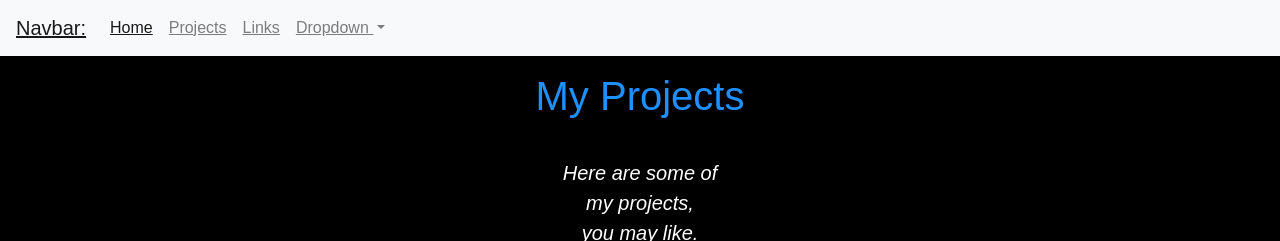
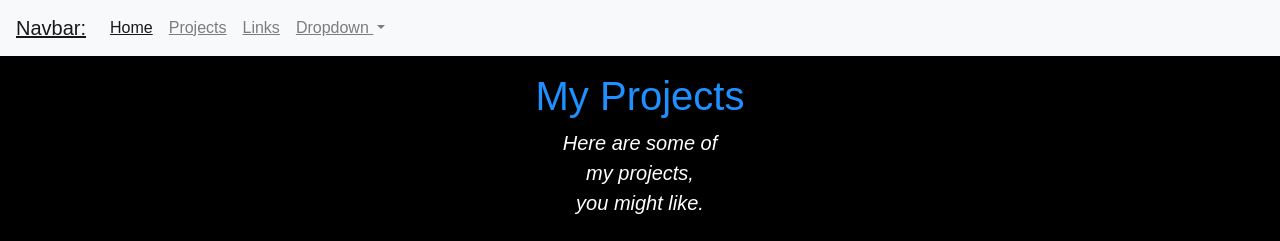
Before and after one commit to BiscDaBiscuit/BiscsBarnWebsite, a Flask app: page /projects in a window 1280 px wide. Shown: the top 241 px of the page. Run offline with Flask 2, Linux system fonts and the light colour scheme.

Commit message:
First Official Version

```diff
--- a/templates/projects.html
+++ b/templates/projects.html
@@ -12,10 +12,9 @@
   <body>
     <p></p>
 		<h1>My Projects</h1>
-		  <pre title="Project Page Intro/Discrip"><i>
-Here are some of
+		  <pre title="Project Page Intro/Discrip"><i>Here are some of
 my projects,
-you may like.</i></pre>
+you might like.</i></pre>
 	  <div class="work-box">
 	  <div class="work">
 	<!--───────────────card───────────────-->
@@ -24,19 +23,28 @@ you may like.</i></pre>
     	<a href="https://github.com/BiscDaBiscuit/AccountSearcher" target="_blank"> <!--Link to project-->
     	<div class="work-content">A simple account searcher!</div></a>
       </div>
+
+
         	<div class="card" title="Project Card 2">
         	<img class="work-img" src="https://imgs.search.brave.com/V1IWsDWsslqDVPDZSdxdblH5Pl-D4Mv71jthnfOR9_0/rs:fit:488:225:1/g:ce/aHR0cHM6Ly90c2Ux/Lm1tLmJpbmcubmV0/L3RoP2lkPU9JUC56/c1RyS2V3Vng3TjZB/LVhFMEJvT2tBSGFI/TSZwaWQ9QXBp">
             <a href="https://github.com/BiscDaBiscuit/BiscsBarnWebsite" target="_blank"> <!--Link to project-->
             <div class="work-content">This Website!</div></a>
             </div>
+
+
               <div class="card" title="Project Card 3">
               <img class="work-img" src="https://imgs.search.brave.com/-O6mIi_vMIwoK-l9aKFYAf2ws4k5_Y8dSQ2rgMNWxYg/rs:fit:920:225:1/g:ce/aHR0cHM6Ly90c2Ux/Lm1tLmJpbmcubmV0/L3RoP2lkPU9JUC5y/MFRrY0NVM2hLbDd5/dUc1ZkZjWlZBSGFE/MCZwaWQ9QXBp">
               	<a href="https://github.com/BiscDaBiscuit/SimpleHTMLWebsite" target="_blank"> <!--Link to project-->
                 <div class="work-content">A simple html/css website!</div></a>
               </div>
+
+
             <div class="card" title="Project Card 4">
           	<img class="work-img" src="https://imgs.search.brave.com/sBphph-CTWSiY8aeQTSe8X0w5lzcvwKeMNzJenJsbyw/rs:fit:874:225:1/g:ce/aHR0cHM6Ly90c2U0/Lm1tLmJpbmcubmV0/L3RoP2lkPU9JUC52/WUtlQ0wtMTRMSzJq/TEFXTHhWZ3RBSGFF/QiZwaWQ9QXBp">
-				<a href=https://github.com/BiscDaBiscuit/IPAddressInfoGatherer"" target="_blank"> <!--Link to project-->
+          	<a href="https://github.com/BiscDaBiscuit/IPAddressInfoGatherer" target="_blank"> <!--Link to project-->
           	<div class="work-content">A ip info gatherer!</div></a>
+            </div>
+<p></p>
   </body>
+</html>
 {% endblock %}
```
Lines whose indentation alone changed are shown as unchanged.
